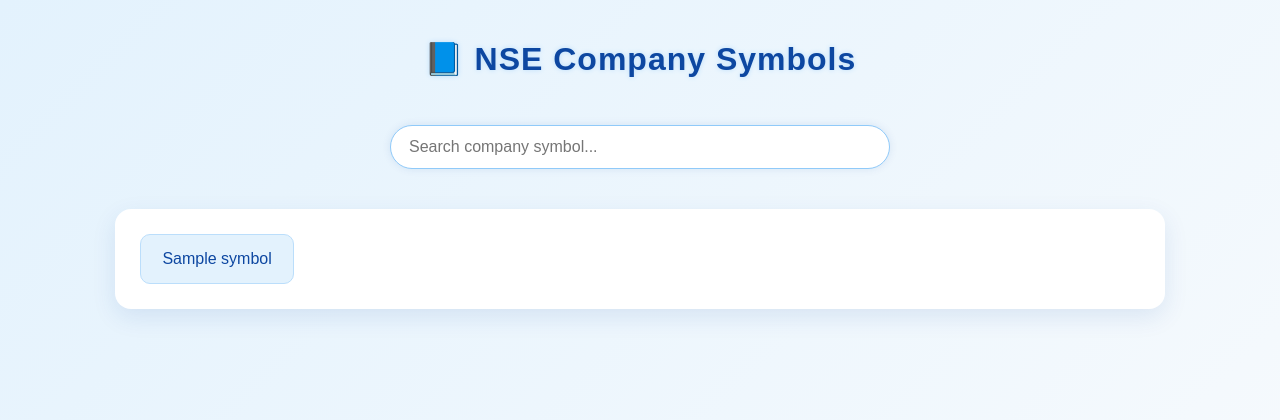
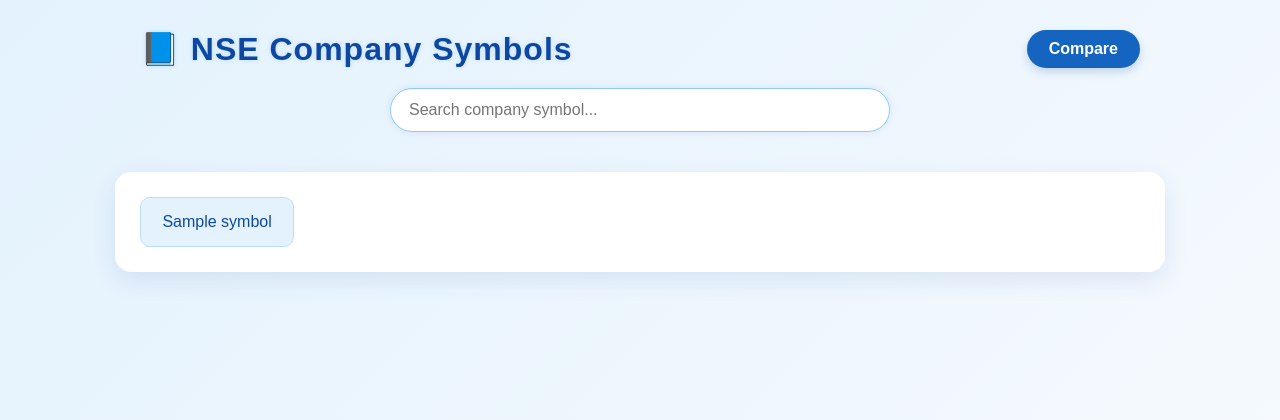
Before and after one commit to Nishantrde/stock_data_viswalization, a Flask app: template templates/get_companies_name.html in a window 1280 px wide. Shown: the top 420 px of the page. Run offline with Flask 3, Linux system fonts and the light colour scheme; the template is opened without the code that fills it: most values are stand-ins (such as "Sample title", 1, 10 or a date in 2020).

Commit message:
Initial Commit

```diff
--- a/templates/get_companies_name.html
+++ b/templates/get_companies_name.html
@@ -18,12 +18,40 @@
       min-height: 100vh;
     }
 
+    header {
+      width: 90%;
+      max-width: 1000px;
+      display: flex;
+      justify-content: space-between;
+      align-items: center;
+      margin-top: 30px;
+    }
+
     h2 {
-      margin-top: 40px;
       color: #0d47a1;
       font-size: 2rem;
       letter-spacing: 1px;
       text-shadow: 0 0 5px #bbdefb;
+      margin: 0;
+    }
+
+    /* Compare Button */
+    .compare-btn {
+      padding: 10px 22px;
+      background-color: #1565c0;
+      color: white;
+      border: none;
+      border-radius: 25px;
+      cursor: pointer;
+      font-size: 1rem;
+      font-weight: 600;
+      box-shadow: 0 4px 10px rgba(13, 71, 161, 0.2);
+      transition: 0.3s;
+    }
+
+    .compare-btn:hover {
+      background-color: #0d47a1;
+      box-shadow: 0 6px 15px rgba(13, 71, 161, 0.3);
     }
 
     /* Search Bar */
@@ -76,13 +104,21 @@
       font-size: 1rem;
       transition: 0.3s ease;
       color: #0d47a1;
+      cursor: pointer;
     }
 
     .grid-item:hover {
       background: #bbdefb;
       transform: scale(1.05);
       box-shadow: 0 0 10px rgba(13, 71, 161, 0.3);
-      cursor: pointer;
+    }
+
+    /* ✅ Selected stock */
+    .selected {
+      background-color: #1976d2 !important;
+      color: white !important;
+      font-weight: 600;
+      transform: scale(1.05);
     }
 
     /* Responsive */
@@ -98,19 +134,28 @@
 </head>
 
 <body>
-  <h2>📘 NSE Company Symbols</h2>
+  <!-- Header with title and compare button -->
+  <header>
+    <h2>📘 NSE Company Symbols</h2>
+    <button class="compare-btn" onclick="compareSelected()">Compare</button>
+  </header>
 
+  <!-- Search bar -->
   <div class="search-container">
     <input type="text" id="searchInput" placeholder="Search company symbol..." onkeyup="filterSymbols()">
   </div>
 
+  <!-- Company grid -->
   <div class="grid-container" id="companyGrid">
     {% for symbol in nse_symbol %}
-      <div class="grid-item">{{ symbol }}</div>
+      <div class="grid-item" onclick="toggleSelection('{{ symbol }}', this)">{{ symbol }}</div>
     {% endfor %}
   </div>
 
   <script>
+    let selectedStocks = [];
+
+    // 🔍 Filter search
     function filterSymbols() {
       const input = document.getElementById("searchInput").value.toLowerCase();
       const items = document.querySelectorAll(".grid-item");
@@ -120,6 +165,31 @@
         item.style.display = text.includes(input) ? "block" : "none";
       });
     }
+
+    // ✅ Select up to 2 stocks only
+    function toggleSelection(symbol, element) {
+      if (selectedStocks.includes(symbol)) {
+        selectedStocks = selectedStocks.filter(s => s !== symbol);
+        element.classList.remove("selected");
+      } else {
+        if (selectedStocks.length >= 2) {
+          alert("You can only compare 2 companies at a time.");
+          return;
+        }
+        selectedStocks.push(symbol);
+        element.classList.add("selected");
+      }
+    }
+
+    // ✅ Redirect to /compare?symbol1=...&symbol2=...
+    function compareSelected() {
+      if (selectedStocks.length !== 2) {
+        alert("Please select exactly 2 companies to compare.");
+        return;
+      }
+      const url = `/compare?symbol1=${selectedStocks[0]}&symbol2=${selectedStocks[1]}`;
+      window.location.href = url;
+    }
   </script>
 </body>
 </html>
```
